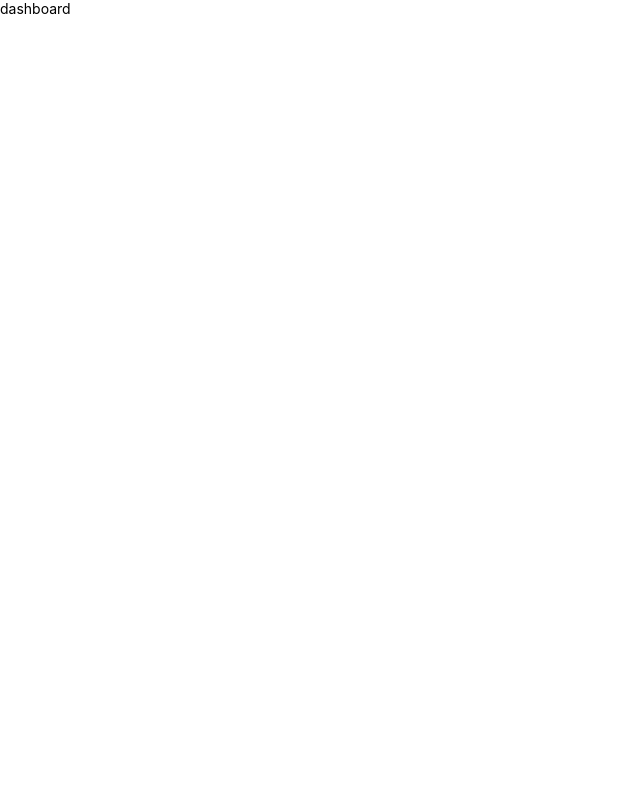
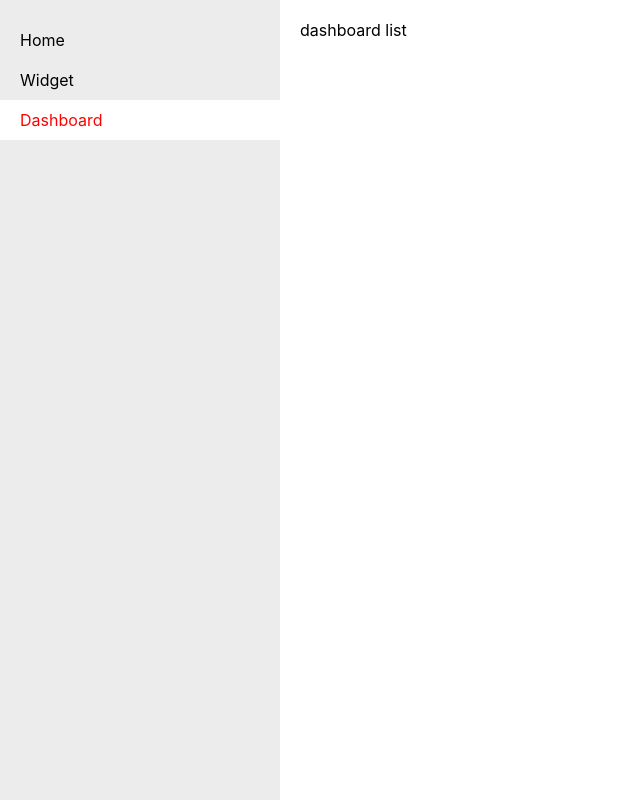
Before and after one commit to Wayley/cross-site-view, a React (Create React App) app: page /dashboard in a window 1280 px wide. Shown: the whole page, without its empty margins (0-640 px from the left). Built offline with nearby package versions, Linux system fonts and the light colour scheme.

Commit message:
modified the layout

```diff
--- a/src/App.css
+++ b/src/App.css
@@ -7,7 +7,24 @@
 }
 .global-main-layout-aside {
   height: 100vh;
+  background-color: #ececec;
+  overflow-y: auto;
 }
 .global-main-layout-container {
   flex: 1;
+  padding: 20px;
 }
+/* global-side-nav */
+.global-side-nav {
+  padding: 20px 0;
+  font-size: 16px;
+}
+.global-side-nav-item {
+  cursor: pointer;
+  word-break: break-word;
+  padding: 10px 20px;
+}
+.global-side-nav-item-active {
+  color: red;
+  background-color: #fff;
+}
--- a/src/App.js
+++ b/src/App.js
@@ -1,34 +1,50 @@
 import React from 'react';
-import { BrowserRouter as Router, Switch, Route } from 'react-router-dom';
+import {
+  BrowserRouter as Router,
+  Switch,
+  Route,
+  Redirect,
+} from 'react-router-dom';
 
 import MainLayout from './layouts/MainLayout';
+import Home from './views/Home';
+import WidgetList from './views/widget/WidgetList';
+import DashboardList from './views/dashboard/DashboardList';
+import DashboardDetail from './views/dashboard/DashboardDetail';
 import './App.css';
 
 function App() {
   return (
-    <div className="app">
+    // <div className="app">
     <Router>
       <Switch>
         <Route exact path="/">
-            <MainLayout>
-              <div>home</div>
-            </MainLayout>
+          <MainLayout children={<Home />} />
         </Route>
         <Route path="/widget" exact>
-            <div>widget list</div>
+          <MainLayout children={<WidgetList />} />
         </Route>
         <Route path="/dashboard" exact>
-            <div>dashboard</div>
+          <MainLayout children={<DashboardList />} />
         </Route>
-          <Route path="/dashboard/:id" exact>
-            <div>dashboard detail</div>
+        <Route
+          path="/dashboard/:id"
+          exact
+          children={<DashboardDetail />}
+        ></Route>
+        <Route path="/404">
+          <div>404</div>
         </Route>
         <Route path="*">
-            <div>404</div>
+          <Redirect
+            to={{
+              pathname: '/404',
+            }}
+          />
         </Route>
       </Switch>
     </Router>
-    </div>
+    // </div>
   );
 }
 
--- a/src/layouts/MainLayout.js
+++ b/src/layouts/MainLayout.js
@@ -1,7 +1,10 @@
+import SideNav from '../components/SideNav';
 export default function MainLayout({ children }) {
   return (
     <div className="global-main-layout">
-      <div className="global-main-layout-aside"></div>
+      <div className="global-main-layout-aside">
+        <SideNav />
+      </div>
       <div className="global-main-layout-container">{children}</div>
     </div>
   );
```
Lines whose indentation alone changed are shown as unchanged.
